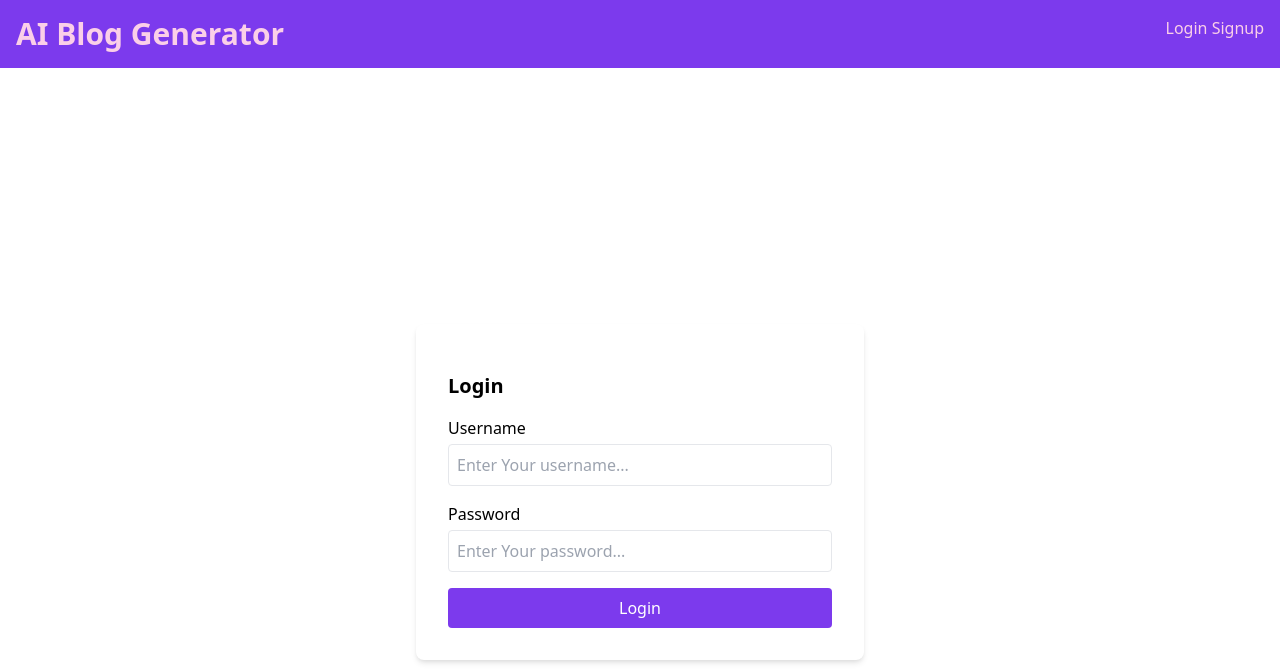
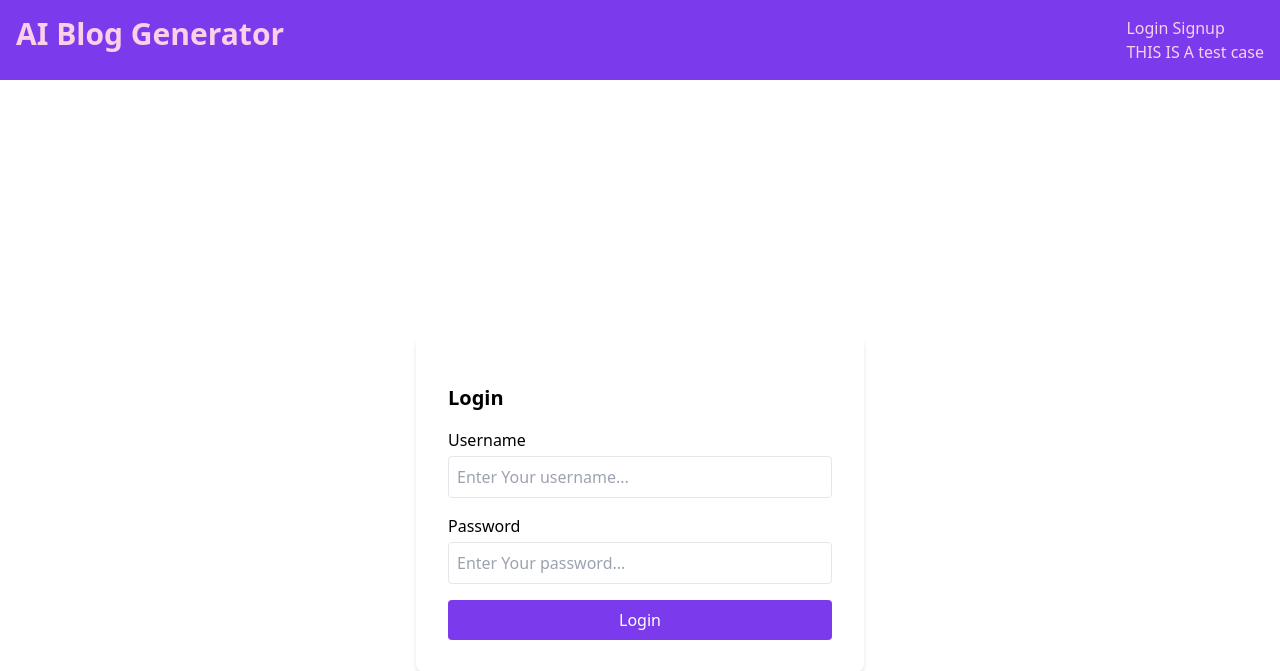
Before and after one commit to AllStar95/Blog_generator, a Django app: page /login/ in a window 1280 px wide. Shown: the top 671 px of the page. Run offline with Django 5.2, Linux system fonts and the light colour scheme.

```diff
--- a/ai_blog_app/templates/login.html
+++ b/ai_blog_app/templates/login.html
@@ -15,6 +15,7 @@
         <div>
             <a href="/login/" class="text-pink-200 hover:underline">Login</a>
             <a href="/signup/" class="text-pink-200 hover:underline">Signup</a>
+            <h1>THIS IS A test case</h1>
         </div>
     </nav>
 
```
